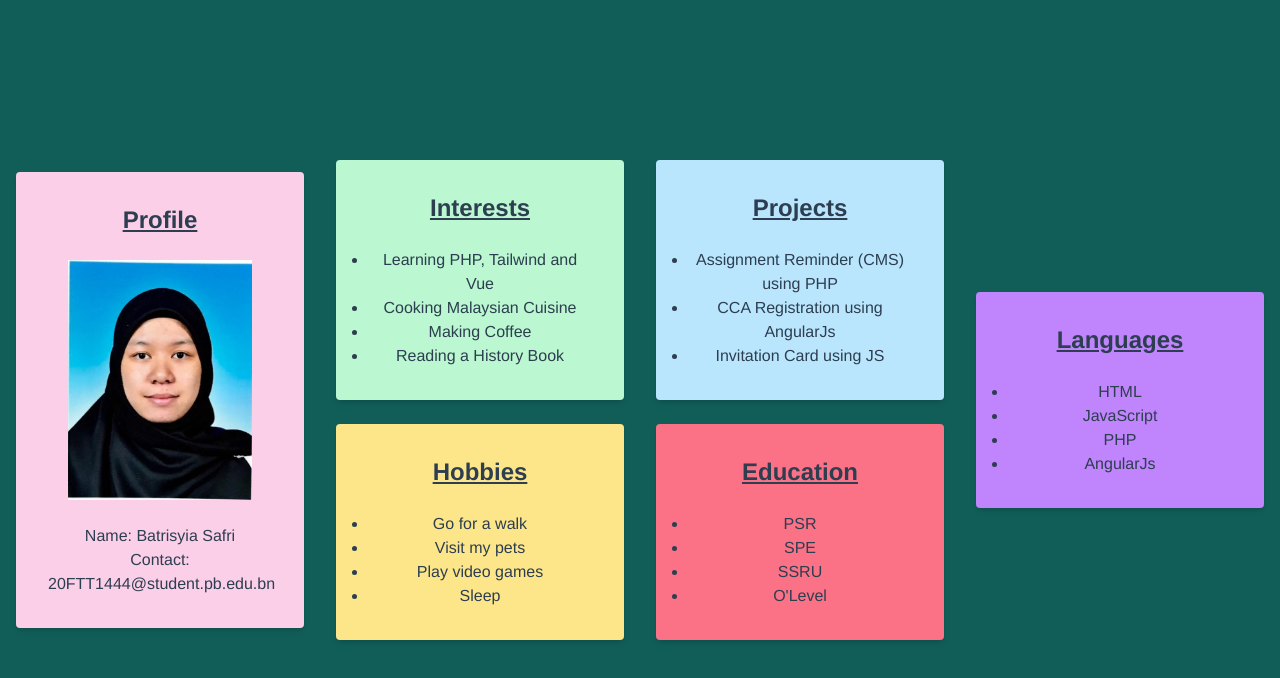
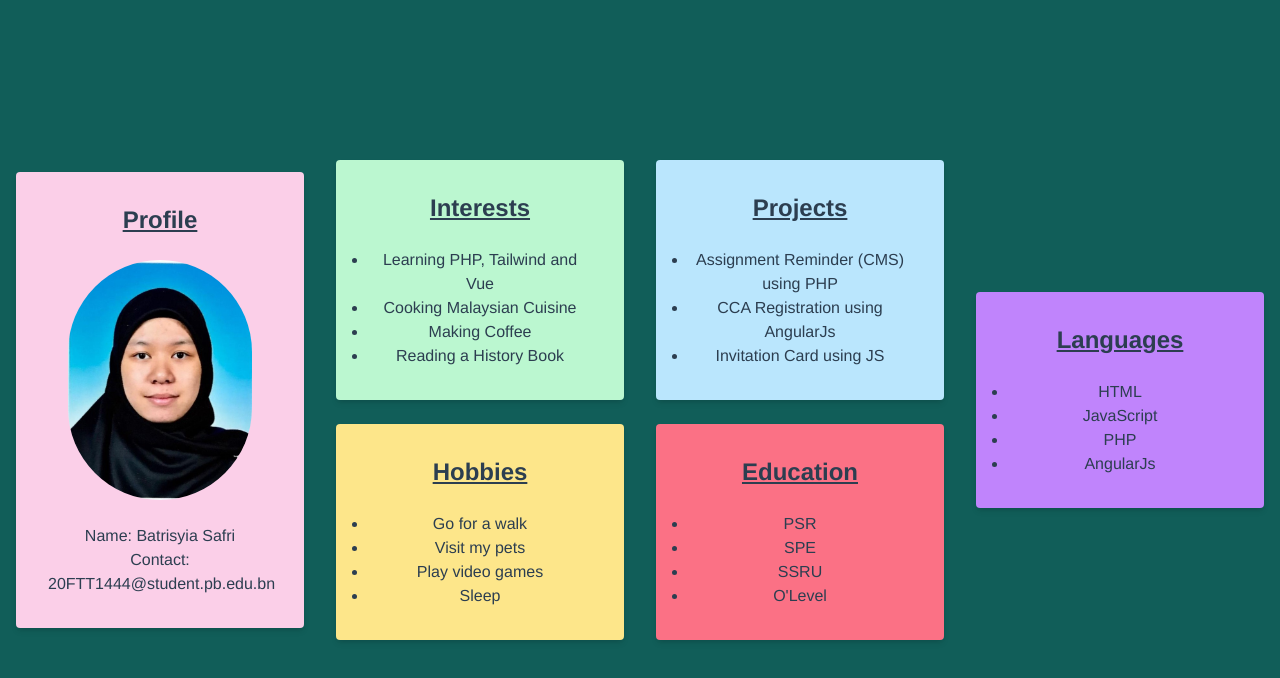
Before and after one commit to batrisyiasafri/bat-project, a Vue app: page / in a window 1280 px wide. Shown: the top 678 px of the page. Built offline with nearby package versions, Linux system fonts and the light colour scheme.

Commit message:
Added border radius

```diff
--- a/tailwind.config.js
+++ b/tailwind.config.js
@@ -4,7 +4,11 @@ module.exports = {
     "./src/**/*.{vue,js,ts,jsx,tsx}",
   ],
   theme: {
-    extend: {},
+    extend: {
+      borderRadius: {
+        extraLarge: '12rem'
+      }
+    },
   },
   plugins: [],
 }
```
